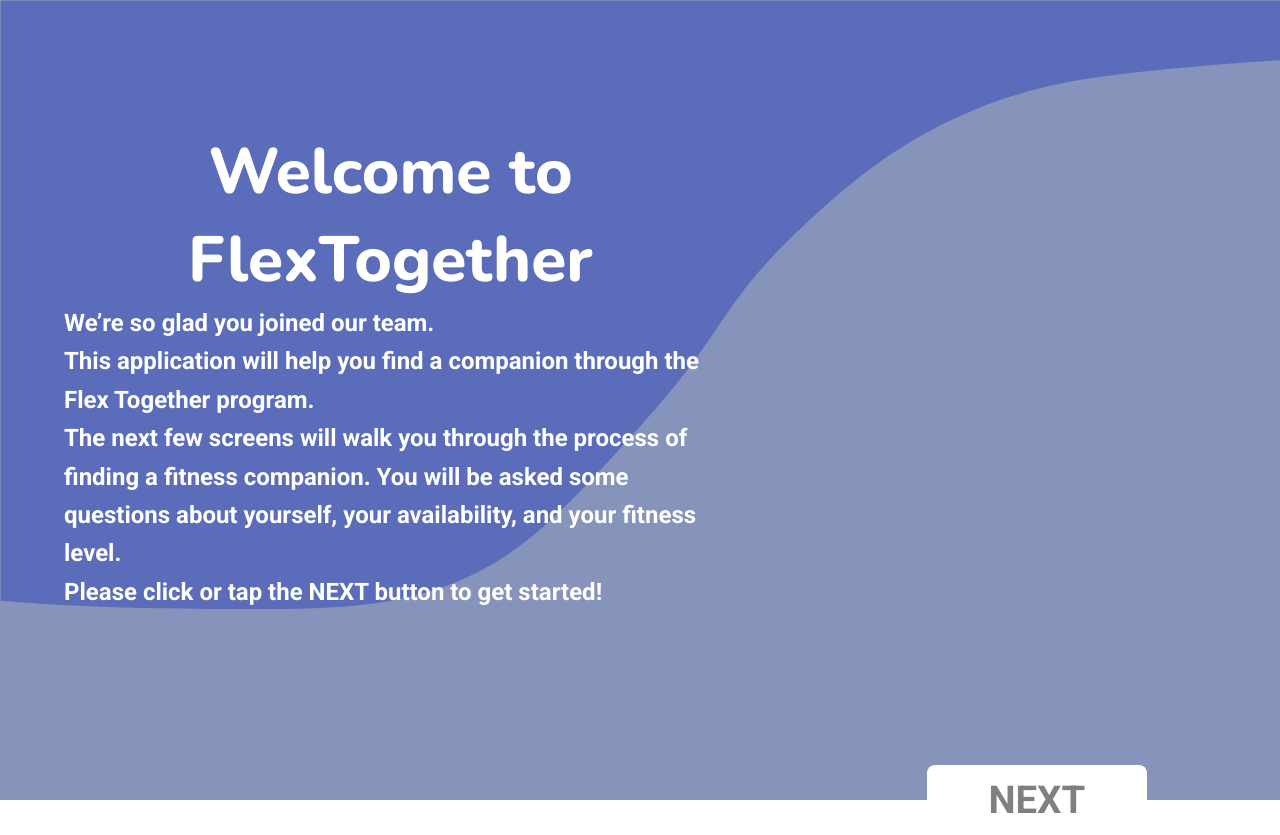
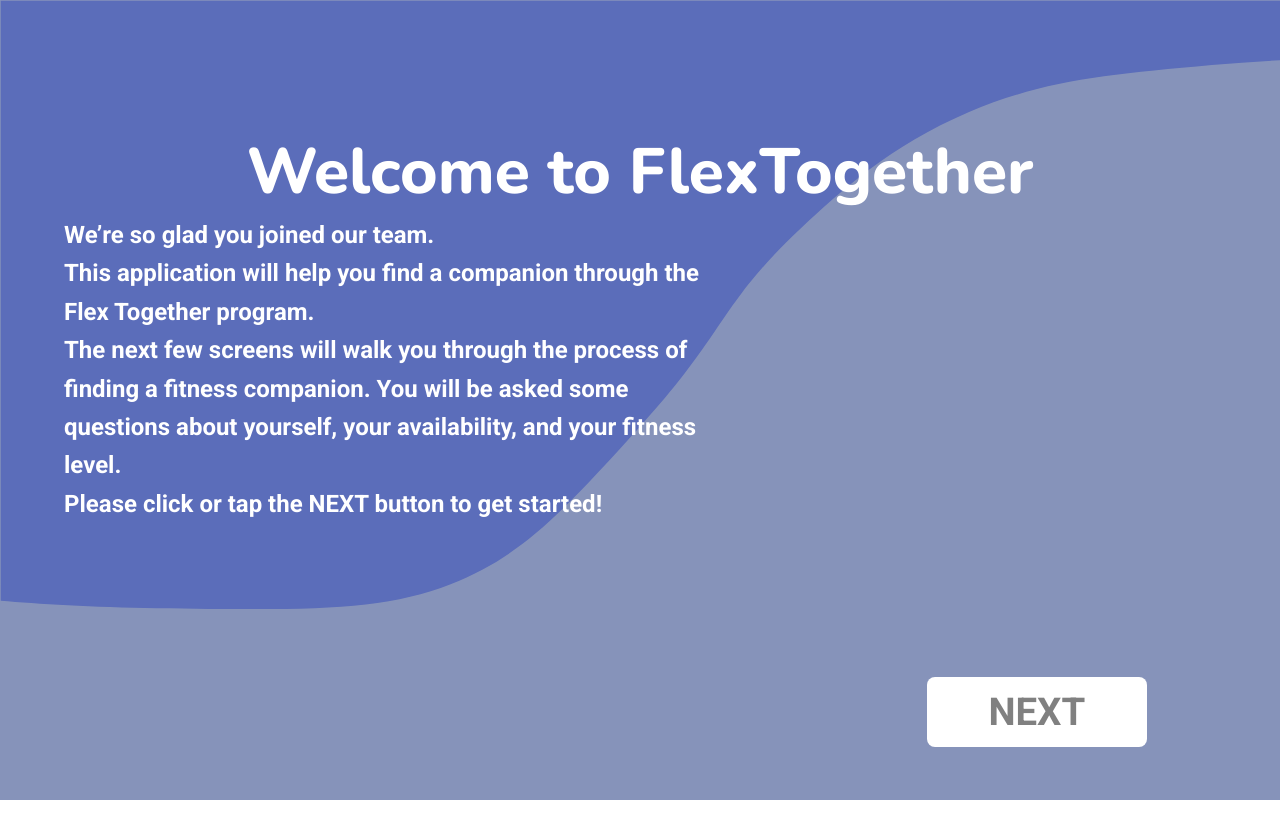
Before and after one commit to KimDuclos/flextogether, a React (Create React App) app: page /welcome-page in a window 1280 px wide. After the commit the page ends 800 px from the top, so only its background shows below. Built offline with nearby package versions, Linux system fonts and the light colour scheme.

Commit message:
welcome title 1500

```diff
--- a/src/welcome-page.scss
+++ b/src/welcome-page.scss
@@ -21,7 +21,7 @@ $sizeiPhone: "375px";
     margin: 0 50% 2% 0;
     padding: 10% 0 0 0;
     @media (max-width: $size1500) {
-      margin: 0 39% 0 0;
+      margin: 0 auto;
     }
     @media (max-width: $size1000) {
       padding: 5% 0 0 0;
```
